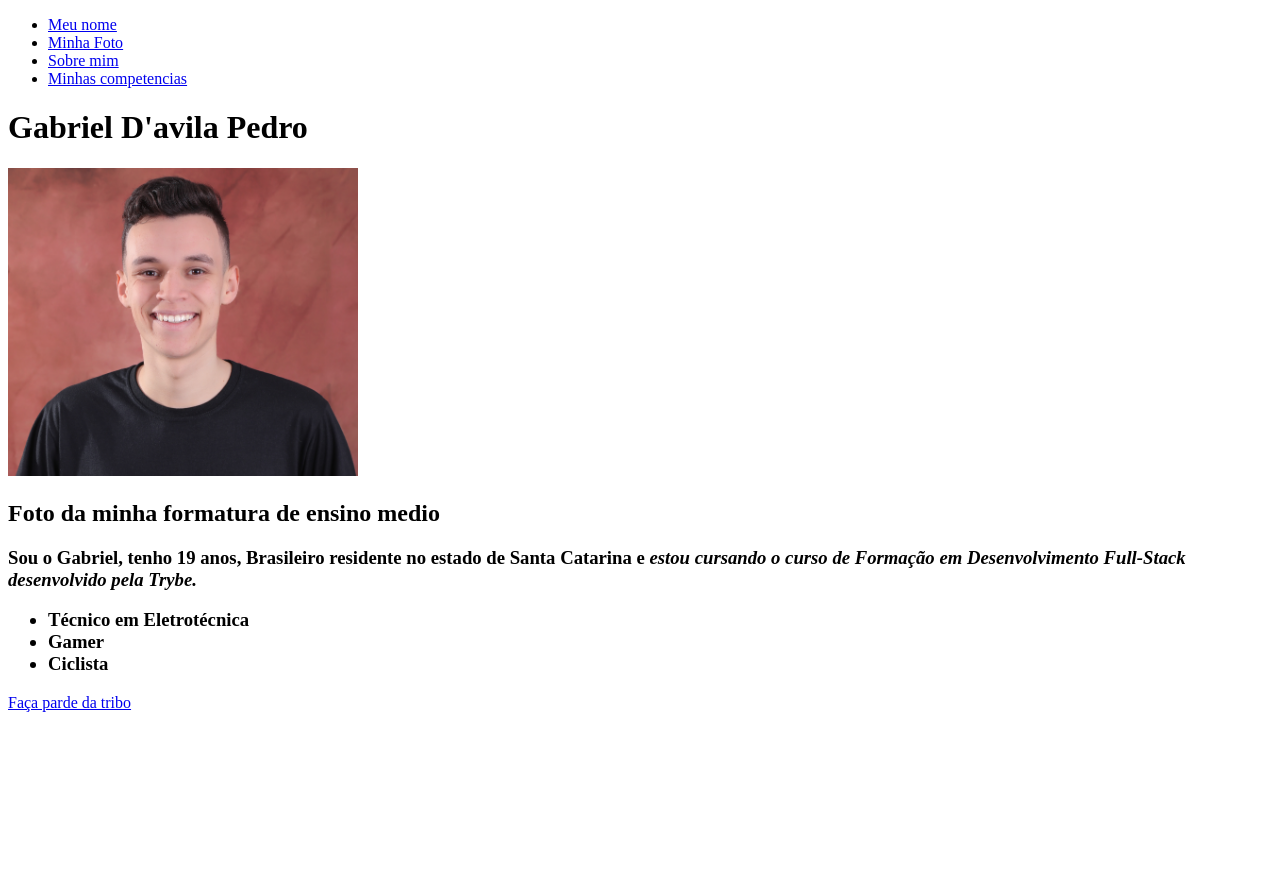
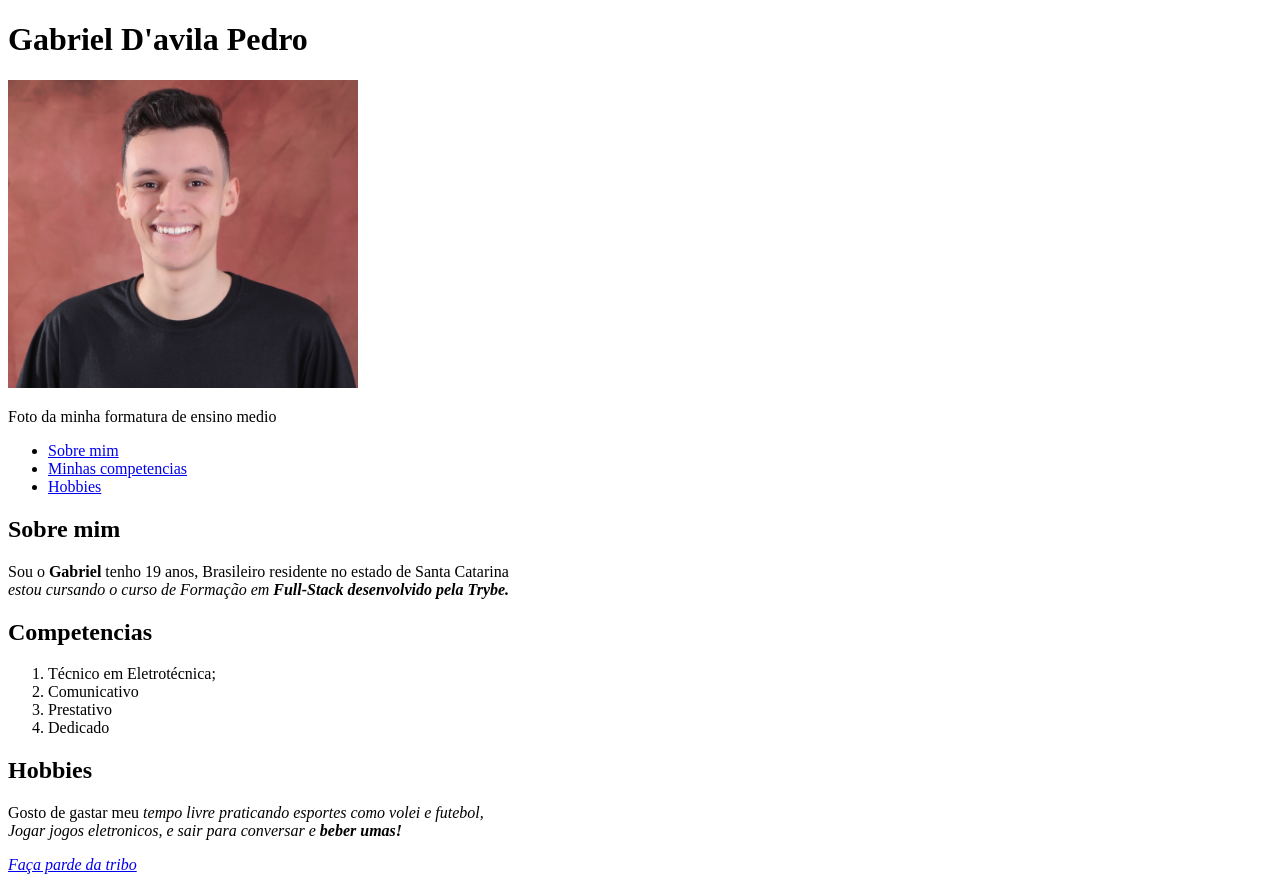
Before and after one commit to gabrieldavilapedro/gabrieldavilapedro.github.io, a plain HTML site: page index.html in a window 1280 px wide. Before the commit the page ends 800 px from the top, so only its background shows below. Drawn offline with Linux system fonts and the light colour scheme.

Commit message:
alterações em html

```diff
--- a/index.html
+++ b/index.html
@@ -6,28 +6,40 @@
     <meta name="viewport" content="width=device-width, initial-scale=1.0">
     <title>Document</title>
   </head>
+
+    <style>
+
+    </style>
   <body>
-    <ul>
-      <li><a href="#nome">Meu nome</a></li>
-      <li><a href="#foto">Minha Foto</a></li>
-      <li><a href="#sobre-mim">Sobre mim</a></li>
-      <li><a href="#competencias">Minhas competencias</a></li>
 
-
-    </ul>
 
     <h1 id="nome"> Gabriel D'avila Pedro</h1>
     <img id="foto"src="Captura de tela de 2023-05-24 19-22-43.png" alt="foto do gabriel" width="350px" >
-    <h2>Foto da minha formatura de ensino medio</h2>
-    <h3 id="sobre-mim">Sou o Gabriel, tenho 19 anos, Brasileiro residente no estado de Santa Catarina e <em> estou cursando o curso de Formação em Desenvolvimento Full-Stack desenvolvido pela Trybe.</em> </h3>
+    <p>Foto da minha formatura de ensino medio<p>
 
-    <ul id="competencias">
-      <h3>
-        <li>Técnico em Eletrotécnica</li>
-        <li>Gamer</li>
-        <li>Ciclista</li>
-      </h3>
+    <ul>
+      <li><a href="#sobre-mim">Sobre mim</a></li>
+      <li><a href="#competencias">Minhas competencias</a></li>
+      <li><a href="#hobbis">Hobbies</a></li>
     </ul>
+
+    <h2 id="sobre-mim">Sobre mim</h2>
+
+    <p>Sou o <strong>Gabriel</strong> tenho 19 anos, Brasileiro residente no estado de Santa Catarina <br> <em> estou cursando o curso de Formação em <strong>  Full-Stack desenvolvido pela Trybe.</strong></em> </h3>
+
+    <h2 id="competencias">Competencias</h2>
+    <ol >
+        <li>Técnico em Eletrotécnica;</li>
+        <li>Comunicativo</li>
+        <li>Prestativo</li>
+        <li>Dedicado</li>
+
+    </ol>
+
+    <h2 id="hobbis">Hobbies</h2>
+
+      <p>Gosto de gastar meu <em>tempo livre<em> praticando esportes como <em>volei e futebol</em>,<br> Jogar<em> jogos eletronicos</em>,<em> e sair para conversar e <strong>beber umas!</strong></em></p>
+
 
     <a href="https://www.youtube.com/@Gaules/featured" target="_blanc">Faça parde da tribo</a>
   </body>
```
